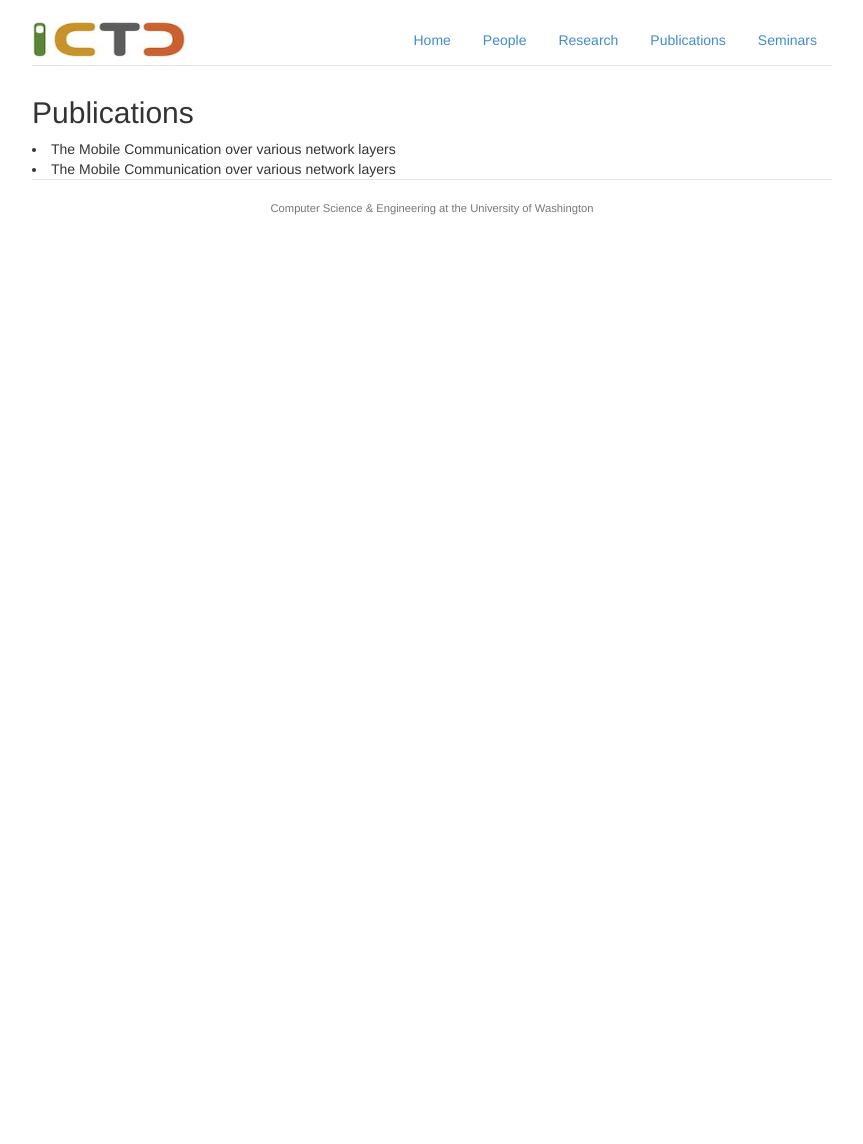
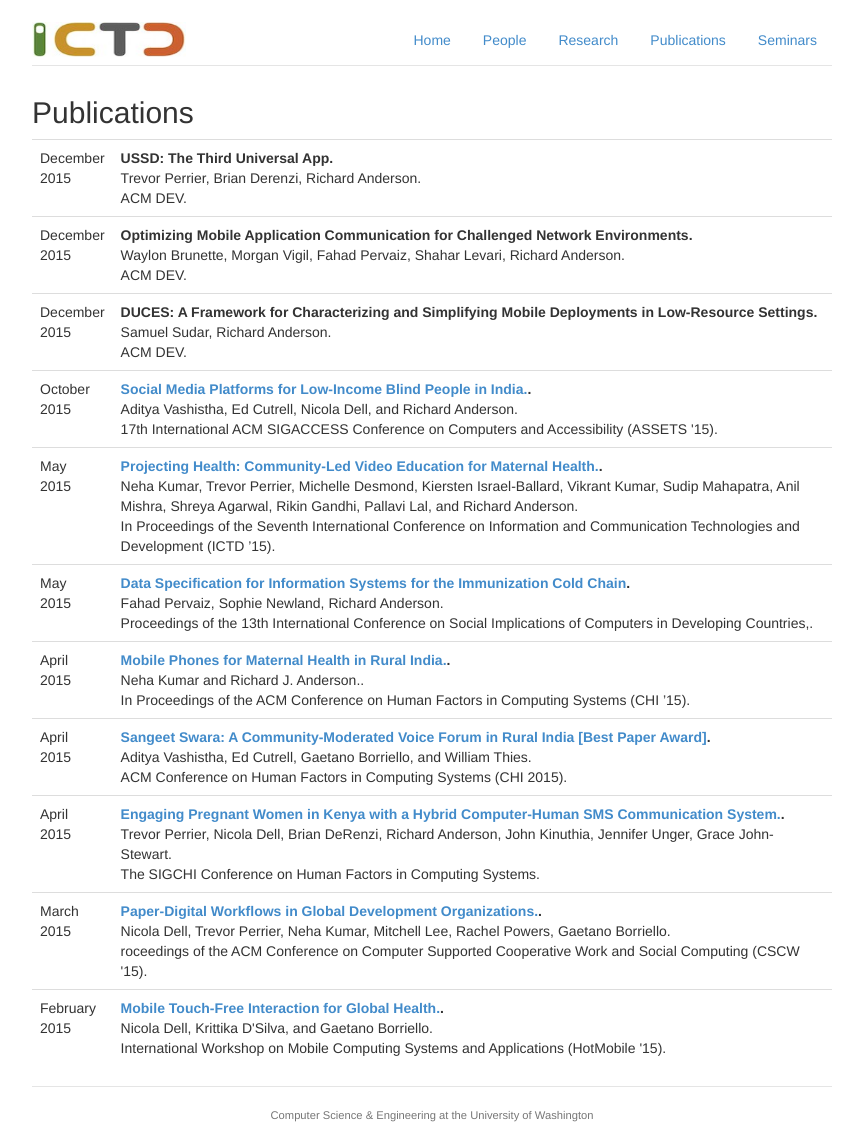
Before and after one commit to uw-ictd/uw-ictd.github.io, a Jekyll site: the page built from publications.html, in a window 1280 px wide. Shown: the whole page, without its empty margins (208-1071 px from the left). Built offline with Jekyll 4.4.1, drawn with Linux system fonts in a browser that asks for light colours; Markdown is read by kramdown in place of the engine named in the settings; before the commit the page ends 900 px from its top, so only the background shows below that.

Commit message:
updating publications

```diff
--- a/_data/pubs.yml
+++ b/_data/pubs.yml
@@ -2,19 +2,54 @@
   authors: Trevor Perrier, Brian Derenzi, Richard Anderson
   venue: ACM DEV
   year: 2015
-  month: October
+  month: December
 
 - title: "Optimizing Mobile Application Communication for Challenged Network Environments"
   authors: Waylon Brunette, Morgan Vigil, Fahad Pervaiz, Shahar Levari, Richard Anderson
   venue: ACM DEV
   year: 2015
-  month: October
+  month: December
 
 - title: "DUCES: A Framework for Characterizing and Simplifying Mobile Deployments in Low-Resource Settings"
   authors: Samuel Sudar, Richard Anderson
   venue: ACM DEV
   year: 2015
+  month: December
+
+- title: "Social Media Platforms for Low-Income Blind People in India."
+  url: "http://www.nixdell.com/papers/vism_assets_camera_ready.pdf"
+  authors: Aditya Vashistha, Ed Cutrell, Nicola Dell, and Richard Anderson
+  venue: 17th International ACM SIGACCESS Conference on Computers and Accessibility (ASSETS '15)
+  year: 2015
   month: October
+
+- title: "Projecting Health: Community-Led Video Education for Maternal Health."
+  url: ""
+  authors: Neha Kumar, Trevor Perrier, Michelle Desmond, Kiersten Israel-Ballard, Vikrant Kumar, Sudip Mahapatra, Anil Mishra, Shreya Agarwal, Rikin Gandhi, Pallavi Lal, and Richard Anderson
+  venue: In Proceedings of the Seventh International Conference on Information and Communication Technologies and Development (ICTD ’15)
+  year: 2015
+  month: May
+
+- title: "Data Specification for Information Systems for the Immunization Cold Chain"
+  url: ""
+  authors: Fahad Pervaiz, Sophie Newland, Richard Anderson
+  venue: Proceedings of the 13th International Conference on Social Implications of Computers in Developing Countries,
+  year: 2015
+  month: May
+
+- title: "Mobile Phones for Maternal Health in Rural India."
+  url: ""
+  authors: Neha Kumar and Richard J. Anderson.
+  venue: In Proceedings of the ACM Conference on Human Factors in Computing Systems (CHI ’15)
+  year: 2015
+  month: April
+
+- title: "Sangeet Swara: A Community-Moderated Voice Forum in Rural India [Best Paper Award]﻿"
+  url: "http://www.adityavashistha.com/uploads/2/0/8/0/20800650/sangeetswara_chi_2015.pdf"
+  authors: Aditya Vashistha, Ed Cutrell, Gaetano Borriello, and William Thies
+  venue: ACM Conference on Human Factors in Computing Systems (CHI 2015)
+  year: 2015
+  month: April
 
 - title: "Engaging Pregnant Women in Kenya with a Hybrid Computer-Human SMS Communication System."
   url: "http://www.nixdell.com/papers/p1429-perrier-chi-15.pdf"
@@ -22,3 +57,24 @@
   venue: The SIGCHI Conference on Human Factors in Computing Systems
   year: 2015
   month: April
+
+- title: "Paper-Digital Workflows in Global Development Organizations."
+  url: "http://www.nixdell.com/papers/Dell_CSCW.pdf"
+  authors: Nicola Dell, Trevor Perrier, Neha Kumar, Mitchell Lee, Rachel Powers, Gaetano Borriello
+  venue: roceedings of the ACM Conference on Computer Supported Cooperative Work and Social Computing (CSCW '15)
+  year: 2015
+  month: March
+
+- title: "Mobile Touch-Free Interaction for Global Health."
+  url: "http://www.nixdell.com/papers/touch-free-interaction.pdf"
+  authors: Nicola Dell, Krittika D'Silva, and Gaetano Borriello
+  venue: International Workshop on Mobile Computing Systems and Applications (HotMobile '15)
+  year: 2015
+  month: February
+
+#- title: ""
+#  url: ""
+#  authors:
+#  venue:
+#  year: 2015
+#  month: April
--- a/publications.html
+++ b/publications.html
@@ -7,7 +7,37 @@ title: Publications
 </p>
 
 <!--{.% include pubs.html %.}-->
+<table class="table">
+<tbody>
+{% for item in site.data.pubs %}
+	<tr>
+		<td>
+			<span class="date">
+				{{ item.month }}<br />{{ item.year }}
 
-<li>The Mobile Communication over various network layers</li>
-
-<li>The Mobile Communication over various network layers</li>
+			</span>
+		</td>
+		<td class="publication">
+			<span class="pubtitle">
+				<strong>
+				{% if item.url %}
+					<!--{.% if '.pdf' in item.url %.}
+					<img src="img/pdficon_small.png" width="16"
+						height="16" alt="PDF" />
+					{.% endif %.}-->
+				<a href="{{ item.url }}">{{ item.title }}</a>.
+				{% else %}
+				{{ item.title }}.
+				{% endif %}
+				</strong>
+			</span><br />
+			<span class="authors">
+				{{ item.authors }}.
+			</span><br />
+			<span class="venue">{{ item.venue }}</span>.
+			<br />
+		</td>
+	</tr>
+{% endfor %}
+</tbody>
+</table>
```
Also changed, not shown: _includes/pubs.html (deleted, +0 -38 lines).
